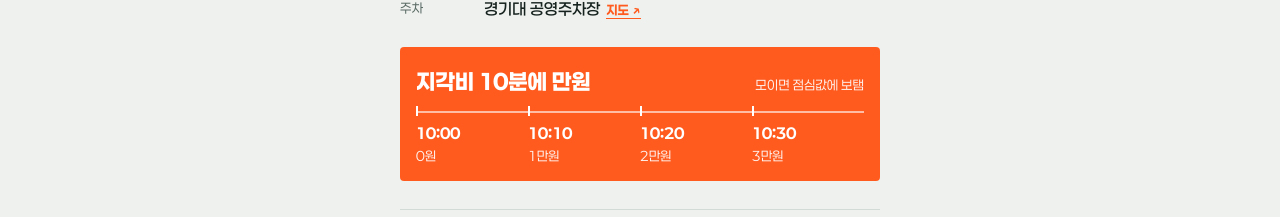
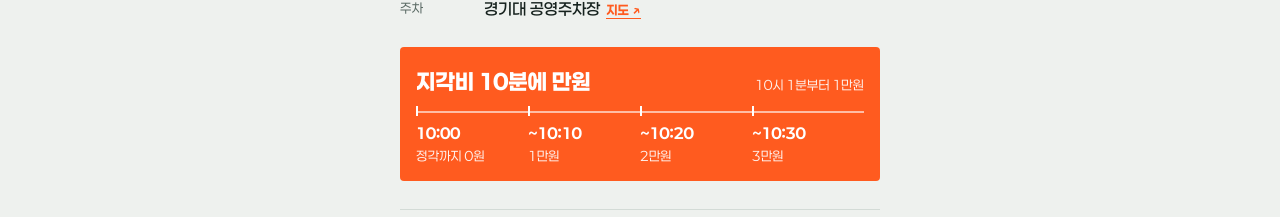
Before and after one commit to UKAN8/ukan8.github.io, a plain HTML site: page noname/index.html in a window 1280 px wide. Shown: the part 547-764 px from the top of the page. Drawn offline with Linux system fonts and the light colour scheme.

Commit message:
NONAME 초대장: 지각비 구간 수정
Co-Authored-By: Claude Opus 5.5 <noreply@anthropic.com>
Claude-Session: https://claude.ai/code/session_013doMR4vZ2qM2LatZiUkHfH

```diff
--- a/noname/index.html
+++ b/noname/index.html
@@ -176,12 +176,12 @@ footer small{display:block;font-family:var(--body);font-size:12px;color:#8fa79c;
       <div class="row"><dt>주차</dt><dd>경기대 공영주차장<a href="https://map.naver.com/p/search/%EA%B2%BD%EA%B8%B0%EB%8C%80%20%EA%B3%B5%EC%98%81%EC%A3%BC%EC%B0%A8%EC%9E%A5">지도 ↗</a></dd></div>
     </dl>
     <div class="fine" role="group" aria-label="지각비">
-      <div class="fine-top"><b>지각비 10분에 만원</b><span>모이면 점심값에 보탬</span></div>
+      <div class="fine-top"><b>지각비 10분에 만원</b><span>10시 1분부터 1만원</span></div>
       <div class="ticks">
-        <div><b>10:00</b><small>0원</small></div>
-        <div><b>10:10</b><small>1만원</small></div>
-        <div><b>10:20</b><small>2만원</small></div>
-        <div><b>10:30</b><small>3만원</small></div>
+        <div><b>10:00</b><small>정각까지 0원</small></div>
+        <div><b>~10:10</b><small>1만원</small></div>
+        <div><b>~10:20</b><small>2만원</small></div>
+        <div><b>~10:30</b><small>3만원</small></div>
       </div>
     </div>
   </section>
```
